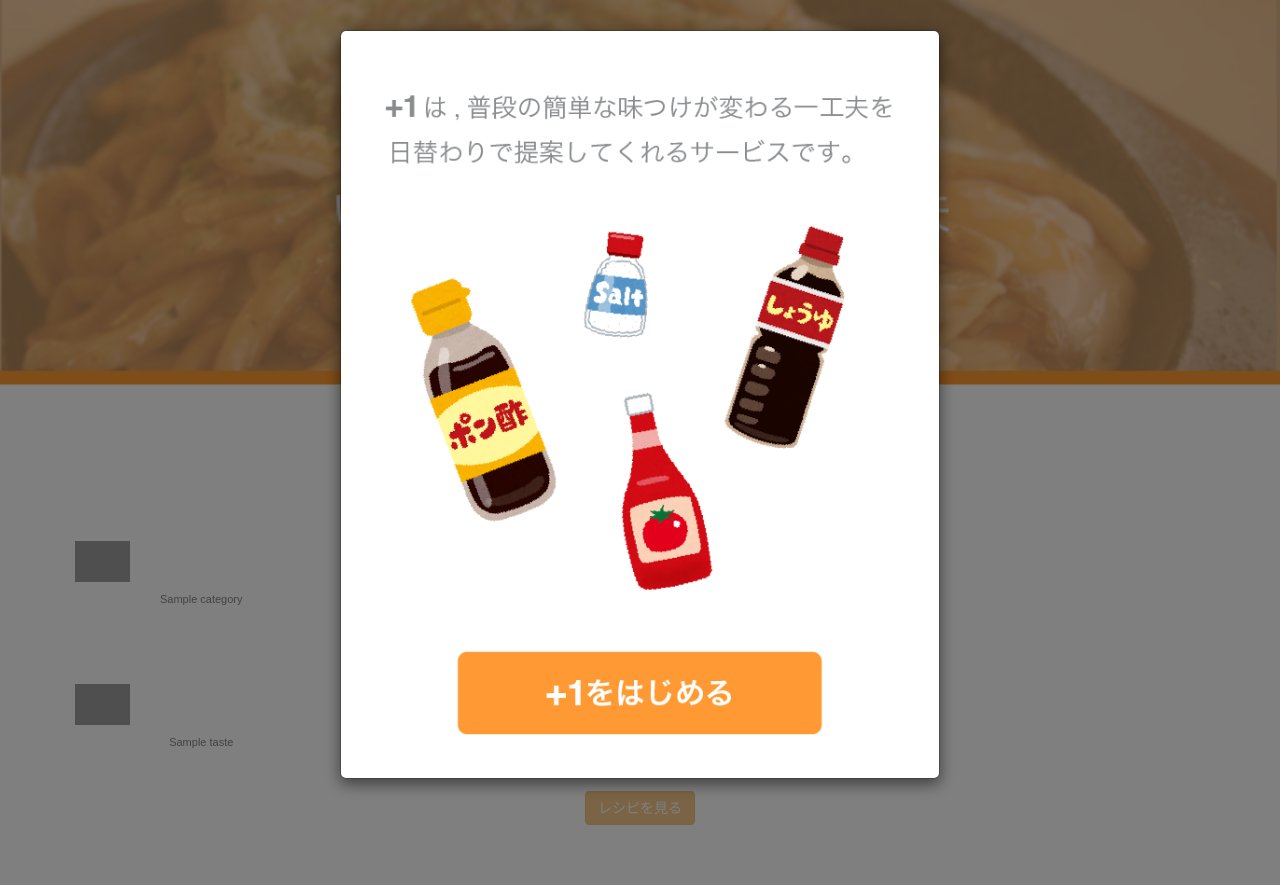
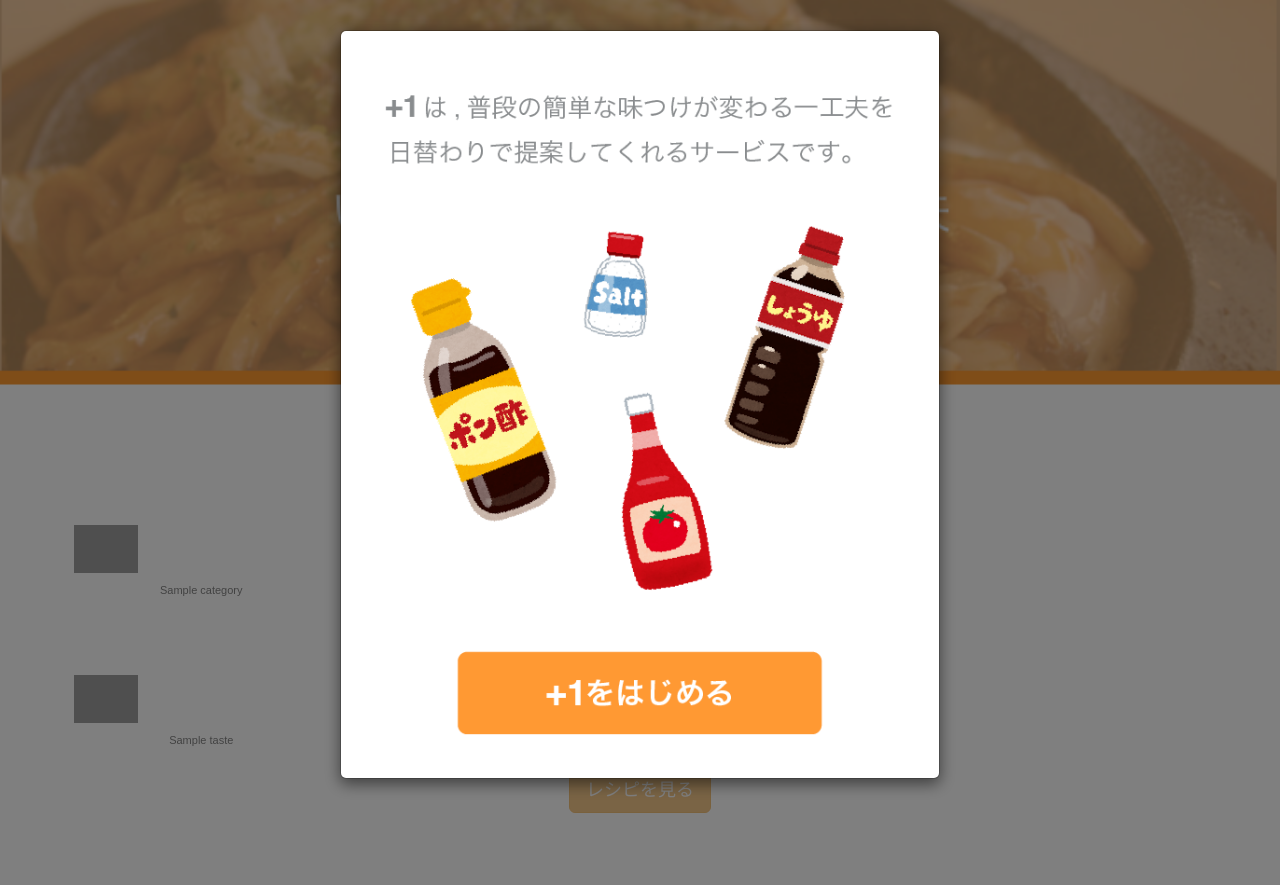
Before and after one commit to katsuyan/arrangerecipe, a Django app: page / in a window 1280 px wide. Run offline with Django 3.2, Linux system fonts and the light colour scheme; tables that the repository leaves empty hold one stand-in row (values such as "Sample post"); some libraries are stand-ins or nearby versions; grey boxes are pictures that could not be loaded.

Commit message:
change ui

```diff
--- a/recipe/templates/recipe/index.html
+++ b/recipe/templates/recipe/index.html
@@ -17,7 +17,7 @@
 <div class="container" id="index">
   <form>
 
-    <div style="text-align:center;margin-top:32px;color:#636566;">作りたい料理を選ぶ</div>
+    <div style="text-align:center;margin-top:16px;color:#636566;">作りたい料理を選ぶ</div>
     <hr width="40px" style="margin-top:5px;color:color:#636566;height:5px;">
 
     <div class="row" style="margin-top:-10px;">
@@ -26,7 +26,7 @@
         <div class="radio">
           <input type="radio" name="category" id="c_{{ category.id }}" value="{{ category.id }}" style="display:none">
           <label for="c_{{ category.id }}">
-            <img width="55px" src="/static/img/{{ category.name }}.png" class="radioGroup1" style="margin-left:-15px" />
+            <img width="64px" src="/static/img/{{ category.name }}.png" class="radioGroup1" style="margin-left:-16px" />
           </label>
           <div style="font-size:11px;text-align:center;margin-top:10px;">{{ category.name }}</div>
         </div>
@@ -48,7 +48,7 @@
         <div class="radio">
           <input type="radio" name="taste" id="t_{{ taste.id }}" value="{{ taste.id }}" style="display:none">
           <label for="t_{{ taste.id }}">
-            <img width="55px" src="/static/img/{{ taste.name }}.png" class="radioGroup2" style="margin-left:-15px" />
+            <img width="64px" src="/static/img/{{ taste.name }}.png" class="radioGroup2" style="margin-left:-16px" />
           </label>
           <div style="font-size:11px;text-align:center;margin-top:10px;">{{ taste.name }}</div>
         </div>
@@ -56,8 +56,8 @@
       {% endfor %}
     </div>
 
-    <div class="center-block" style="width: 256px; text-align: center; margin-top: 30px; margin-bottom: 30px;">
-      <button class="btn btn-warning" id="cook_button" style="text-align:center;" disabled>レシピを見る</button>
+    <div class="center-block" style="width: 256px; text-align: center; margin-top: 8px; margin-bottom: 24px;">
+      <button class="btn btn-warning btn-lg" id="cook_button" style="text-align:center;" disabled>レシピを見る</button>
     </div>
   </form>
 
```
Also changed, not shown: static/img/recipe/4060995.jpg (added).
